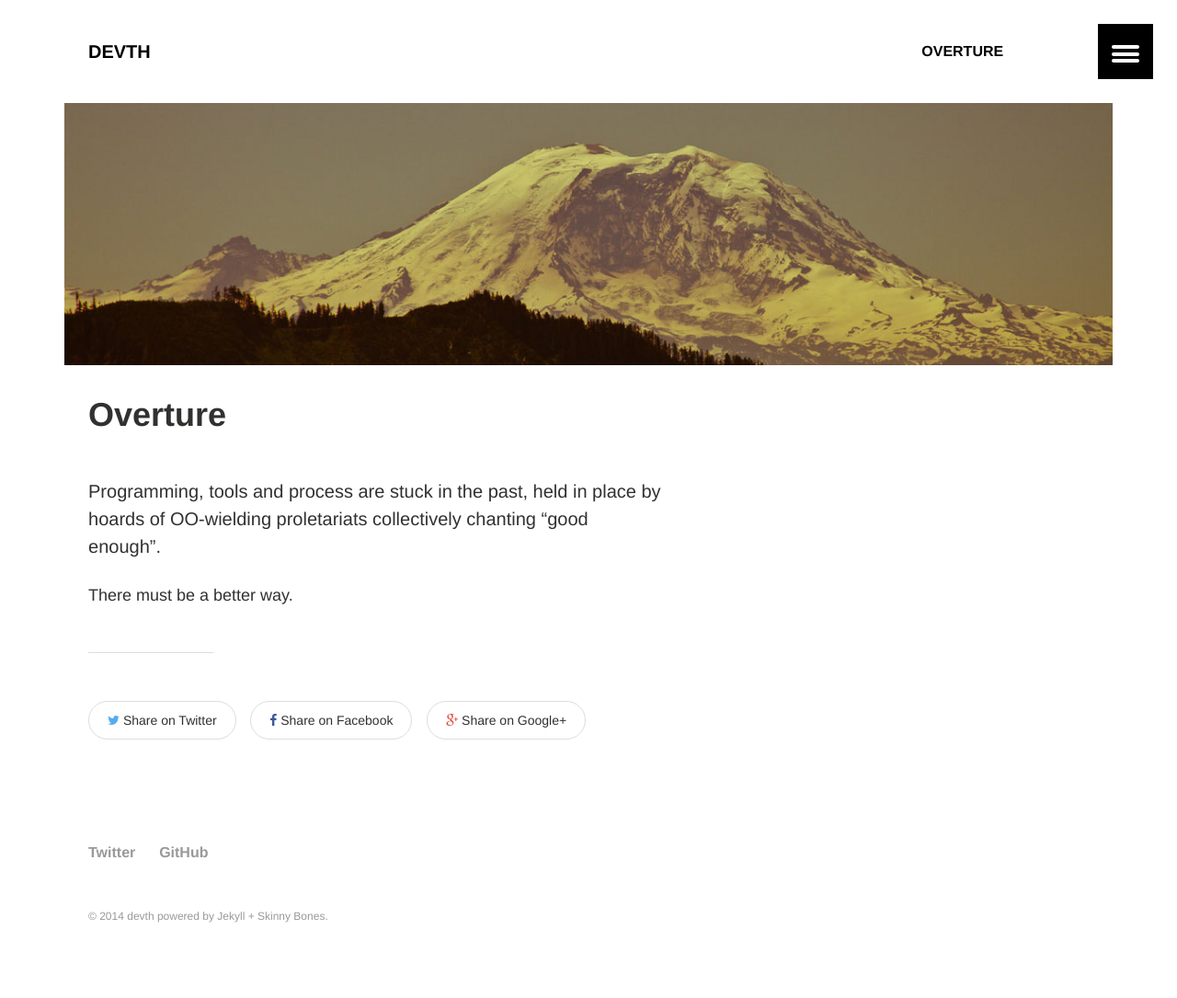
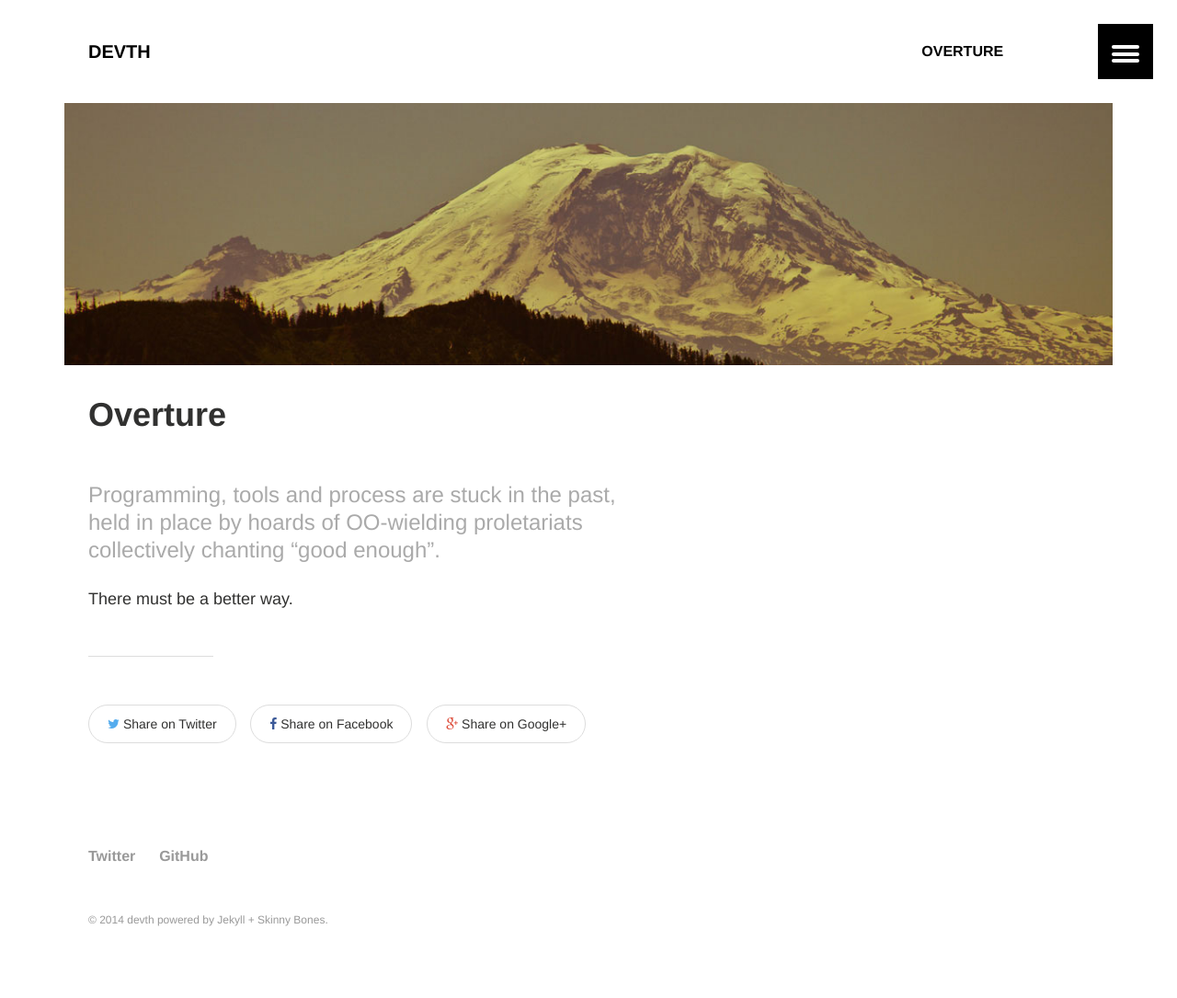
Before and after one commit to devth/devth.github.com, a Jekyll site: the page built from overture.md, in a window 1280 px wide. Shown: the whole page at 92% size. Built offline with Jekyll 4.4.1, drawn with Linux system fonts in a browser that asks for light colours.

Commit message:
Bigify the intro

```diff
--- a/_sass/_layout.scss
+++ b/_sass/_layout.scss
@@ -170,7 +170,8 @@
 			// larger font for intro paragraph
 			> p {
 				&:first-child {
-					@include font-size(20,yes,30);
+					@include font-size(24,yes,30);
+          color: #aaa;
 				}
 			}
 			// cleaner underlines for links
```
